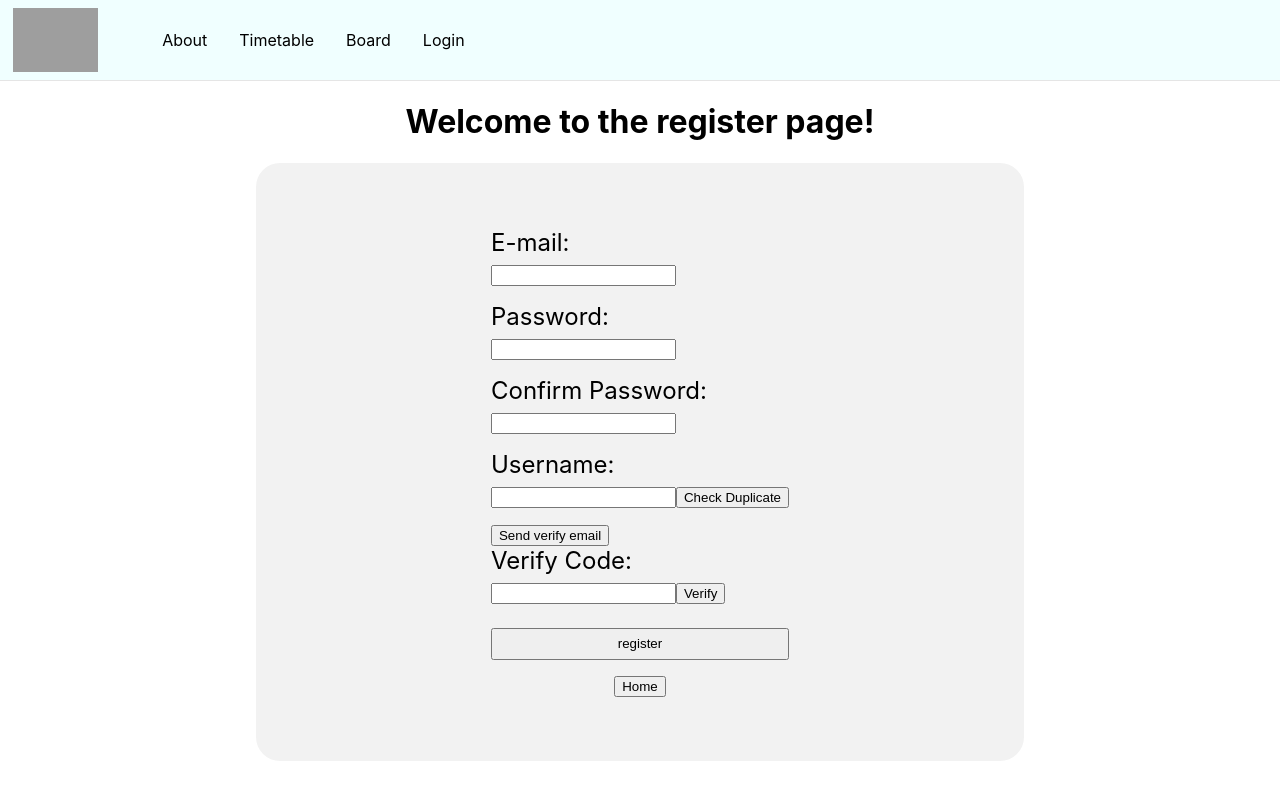
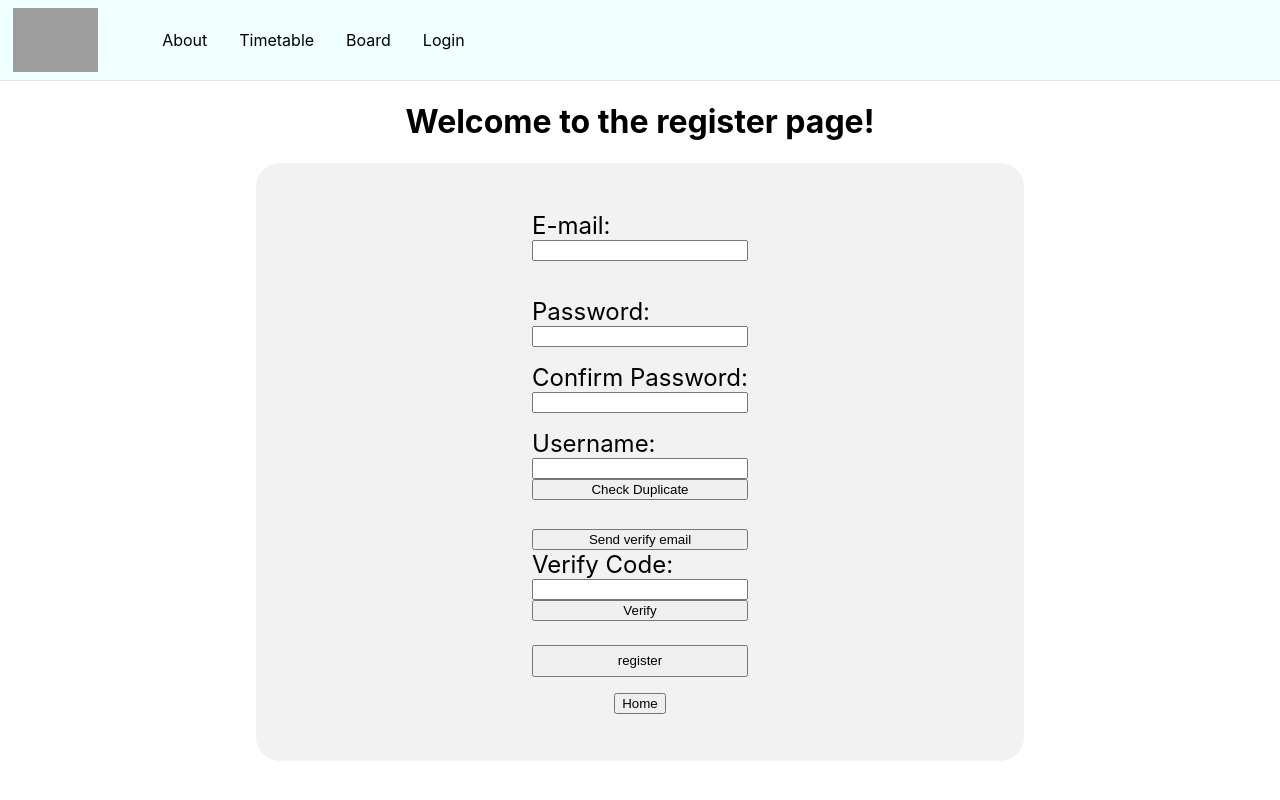
Before and after one commit to 2ssunny/ssunny_everytime, a React (Create React App) app in the folder front/: page /login/register in a window 1280 px wide. Built offline with nearby package versions, Linux system fonts and the light colour scheme; grey boxes are pictures that could not be loaded; the HTML template or start-up script is replaced by a standard one.

Commit message:
feat: edit style

```diff
--- a/front/src/Components/Login/Register.css
+++ b/front/src/Components/Login/Register.css
@@ -25,6 +25,8 @@
 .registerBox_Text {
   font-weight: 400;
   font-size: 1.5rem;
+  display: flex;
+  flex-direction: column;
 }
 
 .register_button {
--- a/front/src/Components/Login/Register.js
+++ b/front/src/Components/Login/Register.js
@@ -142,14 +142,15 @@ function App() {
                 value={username}
                 onChange={(e) => setUsername(e.target.value)}
               />
+              <button onClick={checkDuplicate}>Check Duplicate</button>
+              <br></br>
+              <button
+                className="register_emailVerify"
+                onClick={sendVerifyEmail}
+              >
+                Send verify email
+              </button>
             </label>
-            <button onClick={checkDuplicate}>Check Duplicate</button>
-            <br></br>
-            <p className="space"></p>
-            <button className="register_emailVerify" onClick={sendVerifyEmail}>
-              Send verify email
-            </button>
-            <br></br>
             <label className="registerBox_Text">
               Verify Code:
               <br></br>
```
